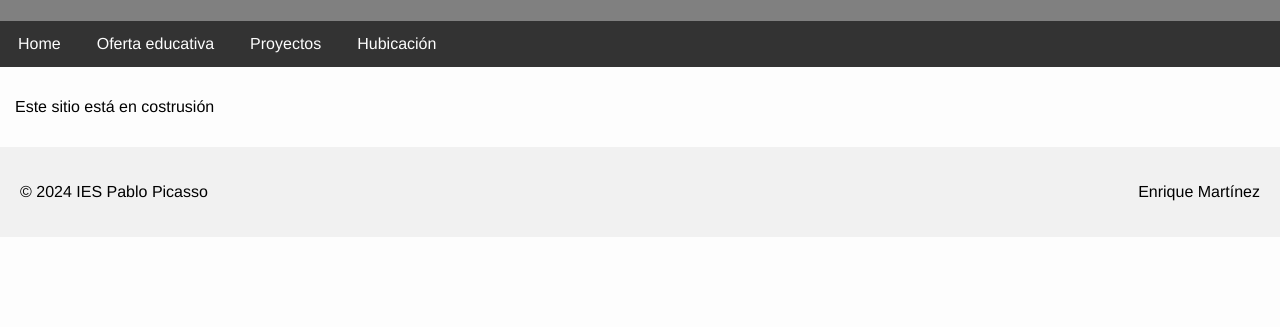
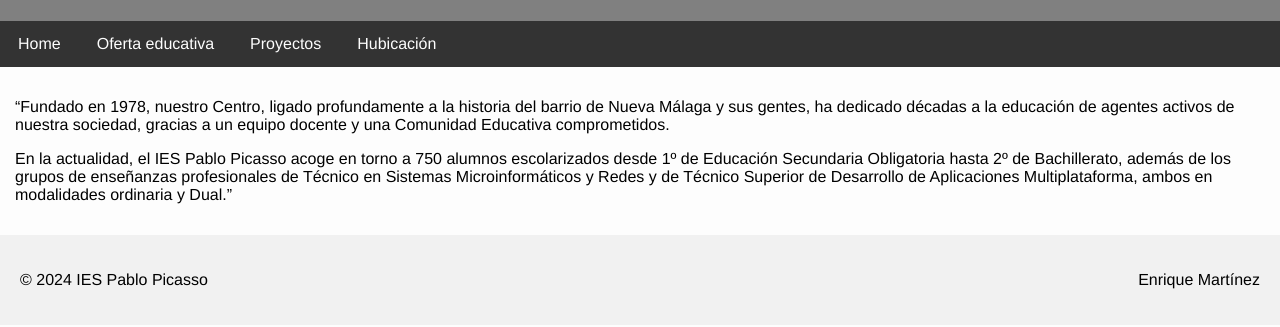
Before and after one commit to DavidRollan/ExamenGIT_DavidRollan, a plain HTML site: page index.html in a window 1280 px wide. Shown: the part 99-426 px from the top of the page. Drawn offline with Linux system fonts and the light colour scheme.

Commit message:
modificar index

```diff
--- a/index.html
+++ b/index.html
@@ -19,7 +19,18 @@
     <div class="contenido">
 
         <p>
-            Este sitio está en costrusión
+            “Fundado en 1978, nuestro Centro, ligado profundamente a la historia del barrio de
+            Nueva Málaga y sus gentes, ha dedicado décadas a la educación de agentes activos de
+            nuestra sociedad, gracias a un equipo docente y una Comunidad Educativa
+            comprometidos.
+        </p>
+
+            <p>
+            En la actualidad, el IES Pablo Picasso acoge en torno a 750 alumnos escolarizados desde
+            1º de Educación Secundaria Obligatoria hasta 2º de Bachillerato, además de los grupos
+            de enseñanzas profesionales de Técnico en Sistemas Microinformáticos y Redes y de
+            Técnico Superior de Desarrollo de Aplicaciones Multiplataforma, ambos en modalidades
+            ordinaria y Dual.”
         </p>
 
     </div>
```
